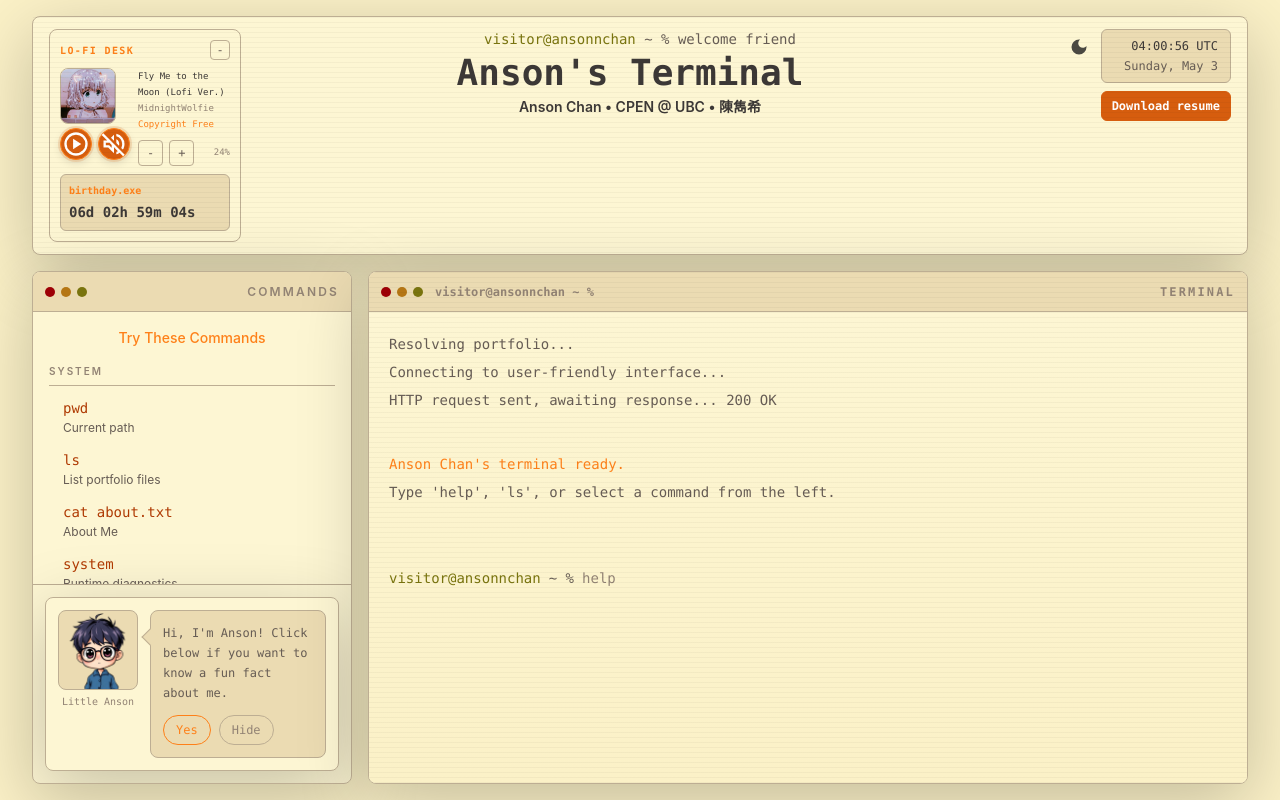
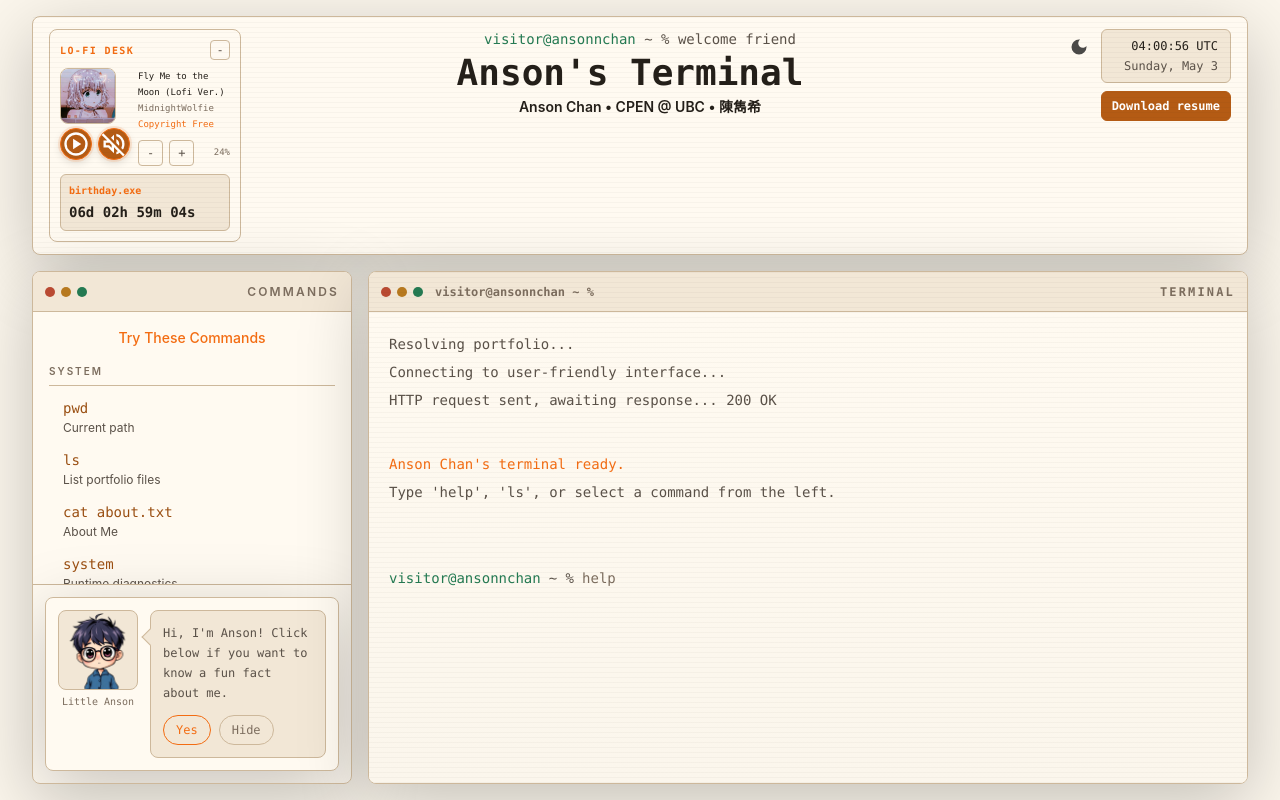
Before and after one commit to ansonnchan/personal-portfolio, a Next.js app: page / in a window 1280 px wide. Built offline with nearby package versions, Linux system fonts and the light colour scheme.

Commit message:
fixed light mode

```diff
--- a/app/globals.css
+++ b/app/globals.css
@@ -5,23 +5,23 @@
 :root {
   --font-sans: Inter, ui-sans-serif, system-ui, sans-serif;
   --font-mono: "JetBrains Mono", ui-monospace, SFMono-Regular, Menlo, Monaco, Consolas, "Liberation Mono", monospace;
-  --bg-base: #fbf1c7;
-  --bg-panel: #fdf6d3;
-  --bg-elevated: #ebdbb2;
-  --bg-hover: #dfc995;
-  --border: #bdae93;
-  --text-primary: #3c3836;
-  --text-secondary: #665c54;
-  --text-muted: #928374;
-  --accent: #d65d0e;
-  --accent-dim: #af3a03;
-  --accent-green: #79740e;
-  --accent-yellow: #b57614;
-  --accent-red: #9d0006;
-  --command: #af3a03;
-  --bright-orange: #fe8019;
-  --orange-soft: rgba(214, 93, 14, 0.16);
-  --link: #076678;
+  --bg-base: #fbf6ec;
+  --bg-panel: #fffaf1;
+  --bg-elevated: #f2e7d6;
+  --bg-hover: #eadbc6;
+  --border: #cdb89b;
+  --text-primary: #241f19;
+  --text-secondary: #5a5148;
+  --text-muted: #7c6d5e;
+  --accent: #b45b14;
+  --accent-dim: #85400f;
+  --accent-green: #247a52;
+  --accent-yellow: #b7791f;
+  --accent-red: #b94a32;
+  --command: #9a4f12;
+  --bright-orange: #f36c12;
+  --orange-soft: rgba(243, 108, 18, 0.13);
+  --link: #8a3f0e;
 }
 
 .system-shell[data-theme="dark"] {
@@ -56,8 +56,8 @@ body {
   margin: 0;
   min-height: 100vh;
   background:
-    radial-gradient(circle at 20% 10%, rgba(214, 93, 14, 0.14), transparent 28rem),
-    linear-gradient(180deg, var(--bg-base), #ebdbb2);
+    radial-gradient(circle at 20% 10%, rgba(180, 91, 20, 0.08), transparent 28rem),
+    linear-gradient(180deg, var(--bg-base), #f1e4d1);
   color: var(--text-primary);
   font-family: var(--font-sans);
 }
@@ -110,8 +110,8 @@ input {
   inset: 0;
   background: repeating-linear-gradient(
     to bottom,
-    rgba(60, 56, 54, 0.045),
-    rgba(60, 56, 54, 0.045) 1px,
+    rgba(36, 31, 25, 0.032),
+    rgba(36, 31, 25, 0.032) 1px,
     transparent 1px,
     transparent 5px
   );
```
